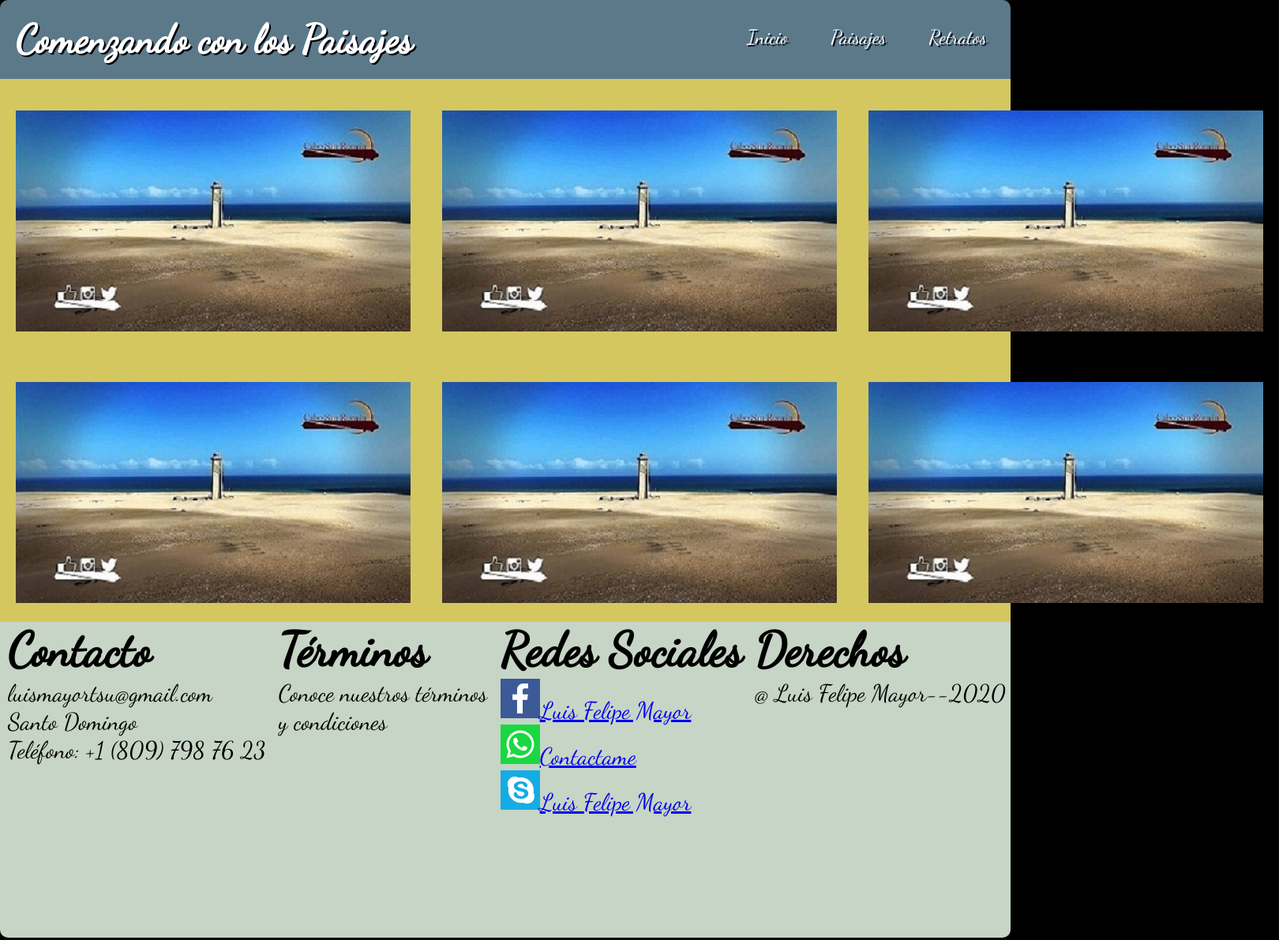
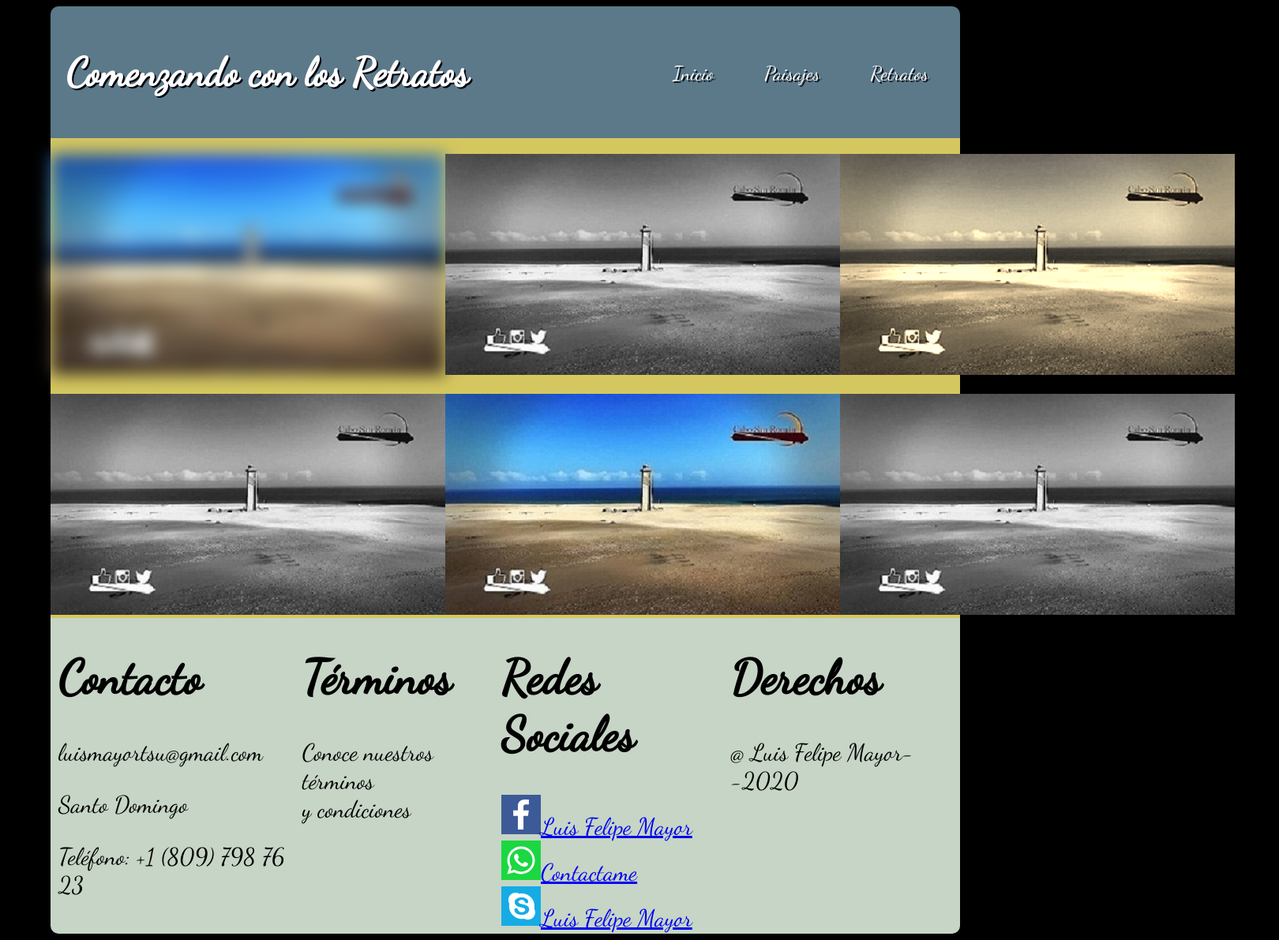
Before and after one commit to LuisMayor/Css_Luis_Mayor, a plain HTML site: page Paisajes.html in a window 1280 px wide. Shown: the whole page at 79% size, 1620 px wide, since content can reach past the window. Drawn offline with Linux system fonts and the light colour scheme.

Commit message:
Estilo para Desktop Finalizado y Centrado

```diff
--- a/CSS/estilos.css
+++ b/CSS/estilos.css
@@ -1,9 +1,14 @@
-*{margin: 0;padding: 0}
+
 body{
   background-color: black;
+  max-width: 90%;
+  margin-left: 5%;
+}
+#Centro{
+flex-flow: row rap;
+justify-content: center;
 
 }
-
 header{
   width: 100%;
   overflow: hidden;
@@ -32,8 +37,9 @@ header nav a{
   font-family: 'Dancing Script';
   font-size: 25px;
   text-decoration: none;
-  padding: 10px 20px;
-  margin-right: 10px;
+  padding: 20px 20px;
+  margin-right: 20px;
+  margin-top: 50px;
 
 }
 #ImagenCentral {
@@ -53,30 +59,25 @@ header nav a{
 }
 #ImagenSecundaria{
 background-color: #d5c75f;
-height: 500px;
+
 padding-top: 20px;
 display: flex;
 flex-flow: row rap;
+margin: auto;
 
 }
 
 .ImagenIzquierda img{
   order: 1;
-  flex-grow: 2;
-  max-height: 400px;
-  margin: 20px;
+  flex-grow: 1;
   border: 2px;
   float: right;
-
-
-
 }
 
 .ImagenDerecha img{
   order: 2;
-  flex-grow: 2;
-  max-height: 400px;
-  margin: 20px;
+  flex-grow: 1;
+  border: 2px solid black;
   float: left;
 }
 
@@ -88,8 +89,6 @@ font-family: 'Dancing Script';
 color: #fff;
 
 }
-
-
 
 #PiedePagina{
   font-size: 30px;
@@ -106,87 +105,90 @@ color: #fff;
 .Bloque1{
   order: 1;
   flex-grow: 1;
-  text-align:justify ;
+  text-align:left;
   padding-left: 10px;
-
 
 }
 .Bloque2{
   order: 2;
   flex-grow: 1;
-  text-align:justify ;
+  text-align:left ;
   padding-left: 10px;
 }
 .Bloque3{
-  order: 2;
+  order: 3;
   flex-grow: 1;
-  text-align:justify ;
+  text-align:left ;
   padding-left: 10px;
 }
 .Bloque4{
-  order: 2;
+  order: 4;
   flex-grow: 1;
-  text-align:justify ;
+  text-align:left ;
   padding-left: 10px;
 }
 
 #Superior
 {
   background-color: #d5c75f;
-
   padding-top: 20px;
   display: flex;
   flex-flow: row rap;
 }
 .Imagen1{
- padding: 20px;
-  flex-grow: 1;
+
+ flex-grow: 1;
   order: 1;
+  filter:blur(10px);
 }
 .Imagen2{
-  padding: 20px;
-  flex-grow: 1;
-  order: 2;
+
+flex-grow: 1;
+order: 2;
+
 }
 .Imagen3{
-  padding: 20px;
+
   flex-grow: 1;
   order: 3;
+  filter: sepia(90%);
 }
 .Imagen1, .Imagen2, .Imagen3{
   margin: auto;
-
 }
 
 #Inferior
 {
   background-color: #d5c75f;
-
   padding-top: 20px;
   display: flex;
   flex-flow: row rap;
 }
 .Imagen4{
-  padding: 20px;
+
   flex-grow: 1;
   order: 1;
 }
 .Imagen5{
-  padding: 20px;
+
   flex-grow: 1;
   order: 2;
 }
 .Imagen6{
-  padding: 20px;
+
   flex-grow: 1;
   order: 3;
 }
 .Imagen4, .Imagen5, .Imagen6{
   margin: auto;
 }
-
-
-
+.Imagen2, .Imagen4, .Imagen6{
+-webkit-filter: grayscale(100%);
+-moz-filter: grayscale(100%);
+-ms-filter: grayscale(100%);
+-o-filter: grayscale(100%);
+filter: grayscale(100%);
+}
 @keyframes ImagenSecundaria-rotate {
   from {
     transform: rotate(0deg);
@@ -208,3 +210,44 @@ color: #fff;
   border: 2px solid #02010a;
 	animation-duration: 2s;
 }
+
+@keyframes ImagenSecundaria-Desplazamiento {
+  0% {
+		position: relative;
+		left: 0px;
+	}
+
+ 50%{
+   position: relative;
+   left: 20px;
+ }
+
+	100% {
+		position: relative;
+		left: 0px;
+	}
+  0% {
+    position: relative;
+    top: 0px;
+  }
+
+ 50%{
+   position: relative;
+   top: -20px;
+ }
+
+  100% {
+    position: relative;
+    top: 0px;
+  }
+  from {
+    border: 1px solid #02010a;
+  }
+  to {
+    border: 4px solid #82c3a6 ;
+  }
+}
+#ImagenSecundaria .ImagenDerecha img:hover{
+  animation-name: ImagenSecundaria-Desplazamiento;
+  animation-duration: 2s;
+}
--- a/Paisajes.html
+++ b/Paisajes.html
@@ -11,7 +11,7 @@
    <header>
     <div class="Cabecera">
        <div class="Comienzo">
-      <h1>Comenzando con los Paisajes</h1>
+        <h1>Comenzando con los Retratos</h1>
        </div>
       <nav>
        <a href="Index.html">Inicio</a>
@@ -20,9 +20,11 @@
       </nav>
     </div>
    </header>
-<div id="Paisajes">
+
+<div id="Centro">
 
 
+<div id="Paisajes">
 <div id="Superior">
   <div class="Imagen1">
     <img src="Images/cabo1.jpg" alt="Cabo San Roman">
@@ -46,9 +48,7 @@
   </div>
 </div>
 </div>
-
-
-
+</div>
     <footer>
      <div id="PiedePagina">
        <div class="Bloque1">
@@ -76,6 +76,5 @@
        </div>
      </div>
     </footer>
-
   </body>
 </html>
```
Also changed, not shown: Index.html (+2 -8 lines), Retratos.html (+4 -4 lines), Images/cabo.jpg, Images/nene.jpg. Lines whose indentation alone changed are shown as unchanged.
